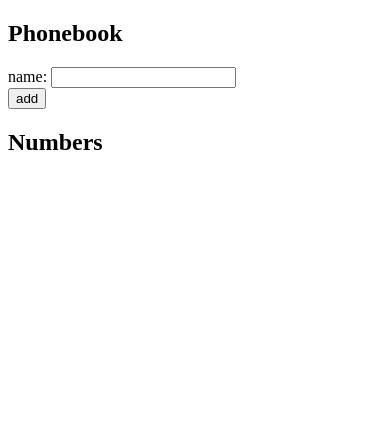
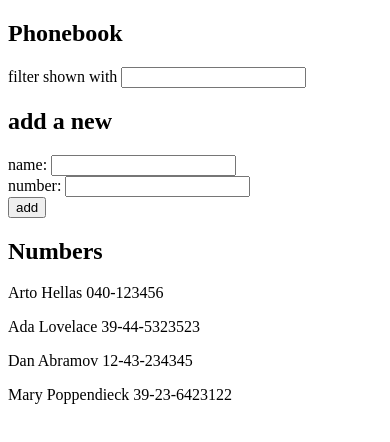
Before and after one commit to vkafkain/full_stack_open, a React (Create React App) app in the folder part2/phonebook/: page / in a window 390 px wide. Shown: the top 442 px of the page. Built offline with nearby package versions, Linux system fonts and the light colour scheme.

Commit message:
actu phonebook

```diff
--- a/part2/phonebook/src/App.js
+++ b/part2/phonebook/src/App.js
@@ -1,35 +1,63 @@
 import React, { useState } from "react";
-import Person from './components/Person';
+import Person from "./components/Person";
 
 const App = () => {
-  const [persons, setPersons] = useState([ ])
+  const [persons, setPersons] = useState([
+    { name: 'Arto Hellas', number: '040-123456' },
+    { name: 'Ada Lovelace', number: '39-44-5323523' },
+    { name: 'Dan Abramov', number: '12-43-234345' },
+    { name: 'Mary Poppendieck', number: '39-23-6423122' }
+  ])
   const [newName, setNewName] = useState("")
-  // const [searchName, setSearchName] = useState("")
+  const [newNumber, setNewNumber] = useState("")
+  const [filterName, setFilterName] = useState("")
 
   const addPerson = (event) => {
-    event.preventDefault()
-    const filterName = persons.filter(person => newName === person.name)
-
-    if(filterName.length > 0 ) {
+    event.preventDefault();
+    const filterName = persons.filter((person) => newName.toLowerCase() === person.name.toLowerCase());
+    if (filterName.length > 0) {
       alert(`${newName} already added to phonebook`)
-    }else {
-      const personObject = {name: newName}
+    } else {
+      const personObject = { name: newName, number: newNumber }
       setPersons(persons.concat(personObject))
       setNewName("")
+      setNewNumber("")
     }
-  }
+  };
+
+/*   const filterPerson = (event) => {
+    event.preventDefault()
+    const filterInput = persons.filter((person) => filterName === person.name)
+  } */
 
   const handlePersonChange = (event) => {
     console.log(event.target.value)
     setNewName(event.target.value)
-  }
+  };
+  const handleNumberChange = (event) => {
+    console.log(event.target.value)
+    setNewNumber(event.target.value)
+  };
+  const handleFilterChange = (event) => {
+    console.log(event.target.value)
+    setFilterName(event.target.value)
+  };
 
   return (
     <div>
       <h2>Phonebook</h2>
+      <div>
+        <form>
+          filter shown with <input type="search" value={filterName} onChange={handleFilterChange} />
+        </form>
+      </div>
+      <h2>add a new</h2>
       <form onSubmit={addPerson}>
         <div>
-          name: <input value={newName} onChange={handlePersonChange}/>
+          name: <input value={newName} onChange={handlePersonChange} />
+        </div>
+        <div>
+          number: <input value={newNumber} onChange={handleNumberChange} />
         </div>
         <div>
           <button type="submit">add</button>
@@ -37,9 +65,9 @@ const App = () => {
       </form>
       <h2>Numbers</h2>
       <div>
-      {persons.map(person =>
-        <Person person={person} key={person.name}/>
-        )}
+        {persons.map((person) => (
+          <Person person={person} key={person.name} />
+        ))}
       </div>
     </div>
   );
--- a/part2/phonebook/src/components/Person.js
+++ b/part2/phonebook/src/components/Person.js
@@ -1,5 +1,5 @@
 const Person = ({ person }) => (
-    <p>{person.name}</p>
+    <p>{person.name} {person.number}</p>
 )
 
 export default Person
```
